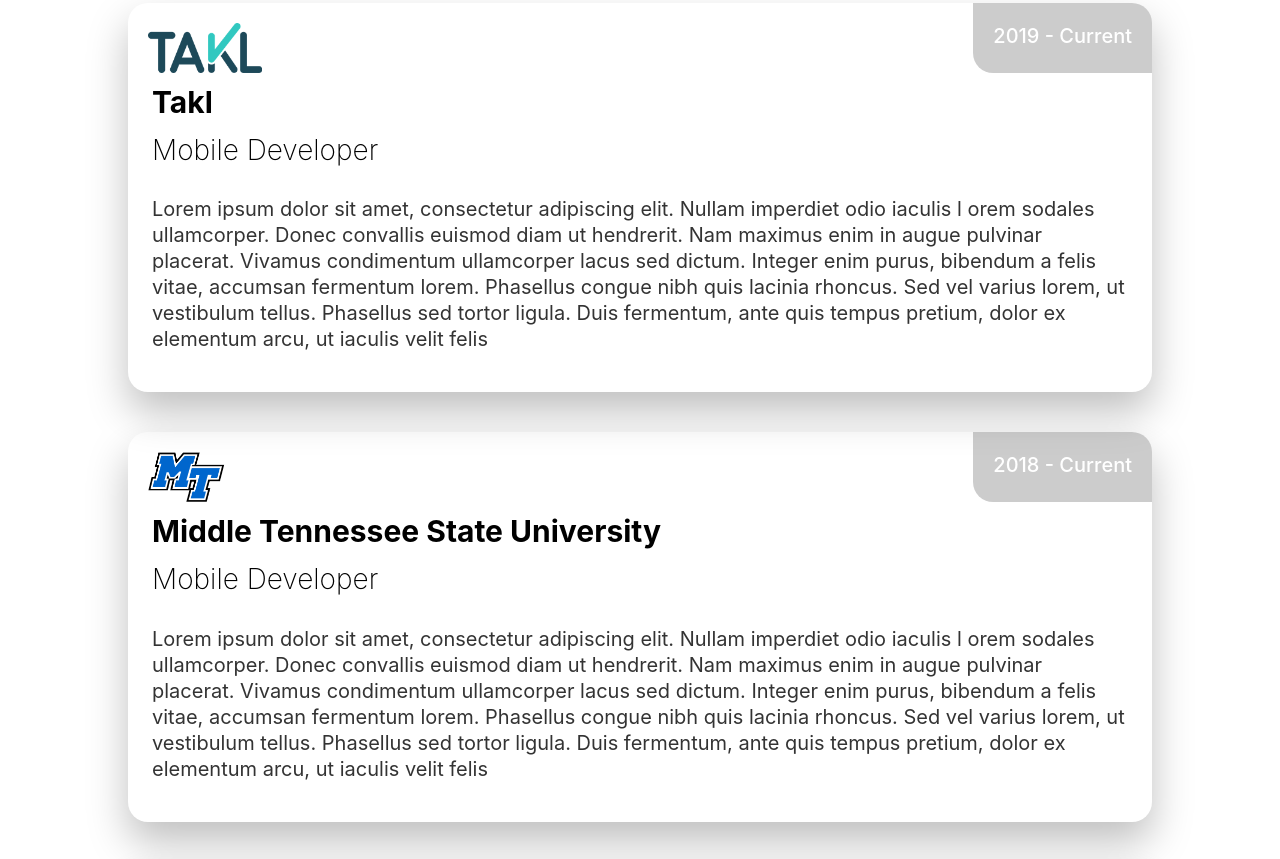
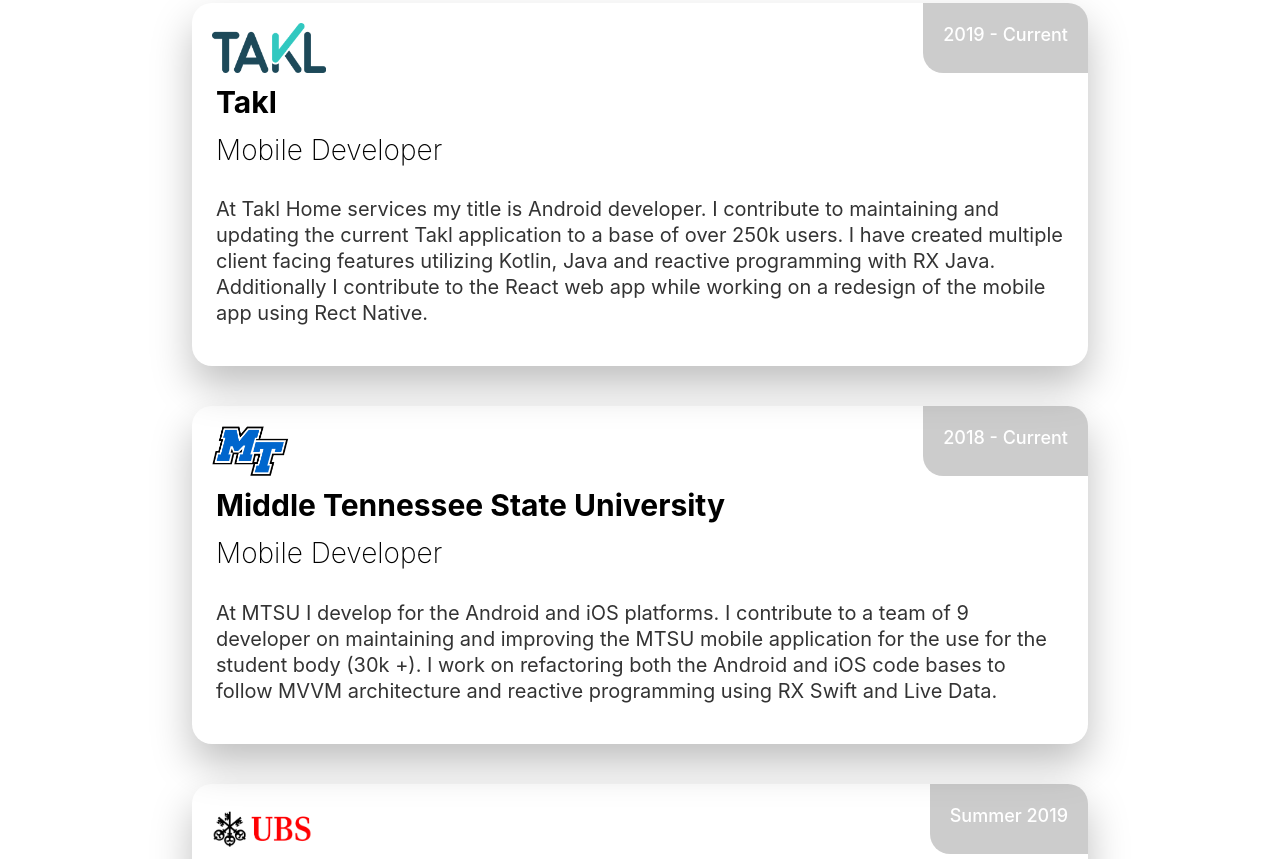
Before and after one commit to Elijah-Dangerfield/Portfolio, a Gatsby site: page / in a window 1280 px wide. Shown: the part 2856-3715 px from the top of the page. Built offline with nearby package versions, Linux system fonts and the light colour scheme; Gatsby itself is replaced by a stand-in of ours.

Commit message:
fills out experience

```diff
--- a/src/components/ExperienceCell.js
+++ b/src/components/ExperienceCell.js
@@ -17,13 +17,17 @@
 export default ExperienceCell
 
 const Container = styled.div`
-  width: 80%;
+  width: 70%;
   margin: 40px auto;
   position: relative;
   overflow: hidden;
   border-radius: 20px;
   box-shadow: 0 20px 40px rgba(0, 0, 0, 0.25);
   transition: 0.8s cubic-bezier(0.2, 0.8, 0.2, 1);
+
+  &:hover {
+    transform: scale(1.05);
+  }
 `
 const TopWrapper = styled.div`
   display: grid;
@@ -36,7 +40,7 @@
   padding: 20px;
   border-bottom-left-radius: 20px;
   margin: 0;
-  font-size: 20px;
+  font-size: 18px;
   font-weight: 500;
 `
 
--- a/src/pages/index.js
+++ b/src/pages/index.js
@@ -90,42 +90,21 @@
           company='Takl'
           position='Mobile Developer'
           time='2019 - Current'
-          details='Lorem ipsum dolor sit amet, consectetur adipiscing elit. Nullam
-          imperdiet odio iaculis l orem sodales ullamcorper. Donec convallis
-          euismod diam ut hendrerit. Nam maximus enim in augue pulvinar
-          placerat. Vivamus condimentum ullamcorper lacus sed dictum. Integer
-          enim purus, bibendum a felis vitae, accumsan fermentum lorem.
-          Phasellus congue nibh quis lacinia rhoncus. Sed vel varius lorem, ut
-          vestibulum tellus. Phasellus sed tortor ligula. Duis fermentum, ante
-          quis tempus pretium, dolor ex elementum arcu, ut iaculis velit felis'
+          details='At Takl Home services my title is Android developer. I contribute to maintaining and updating the current Takl application to a base of over 250k users. I have created multiple client facing features utilizing Kotlin, Java and reactive programming with RX Java. Additionally I contribute to the React web app while working on a redesign of the mobile app using Rect Native. '
         />
         <ExperienceCell
           image={require("../images/mtsu-logo.png")}
           company='Middle Tennessee State University'
           position='Mobile Developer'
           time='2018 - Current'
-          details='Lorem ipsum dolor sit amet, consectetur adipiscing elit. Nullam
-          imperdiet odio iaculis l orem sodales ullamcorper. Donec convallis
-          euismod diam ut hendrerit. Nam maximus enim in augue pulvinar
-          placerat. Vivamus condimentum ullamcorper lacus sed dictum. Integer
-          enim purus, bibendum a felis vitae, accumsan fermentum lorem.
-          Phasellus congue nibh quis lacinia rhoncus. Sed vel varius lorem, ut
-          vestibulum tellus. Phasellus sed tortor ligula. Duis fermentum, ante
-          quis tempus pretium, dolor ex elementum arcu, ut iaculis velit felis'
+          details='At MTSU I develop for the Android and iOS platforms. I contribute to a team of 9 developer on maintaining and improving the MTSU mobile application for the use for the student body (30k +). I work on refactoring both the Android and iOS code bases to follow MVVM architecture and reactive programming using RX Swift and Live Data. '
         />
         <ExperienceCell
           image={require("../images/ubs-logo.png")}
           company='UBS Financial'
           position='IT Intern'
           time='Summer 2019'
-          details='Lorem ipsum dolor sit amet, consectetur adipiscing elit. Nullam
-          imperdiet odio iaculis l orem sodales ullamcorper. Donec convallis
-          euismod diam ut hendrerit. Nam maximus enim in augue pulvinar
-          placerat. Vivamus condimentum ullamcorper lacus sed dictum. Integer
-          enim purus, bibendum a felis vitae, accumsan fermentum lorem.
-          Phasellus congue nibh quis lacinia rhoncus. Sed vel varius lorem, ut
-          vestibulum tellus. Phasellus sed tortor ligula. Duis fermentum, ante
-          quis tempus pretium, dolor ex elementum arcu, ut iaculis velit felis'
+          details='At UBS Financial I worked as an IT Intern working on the big data team. I contributed to a data analytics platform by creating a Scala-Python integration API to work with Apache Spark. I got to work with additional data analytics tools through implementing an AWS data quality assurance tool as P.O.C using Databricks. As a side project during the internship I worked on a team of interns assessing popular data loss prevention techniques and implementing secondary solutions to a preexisting system '
         />
       </div>
 
```
